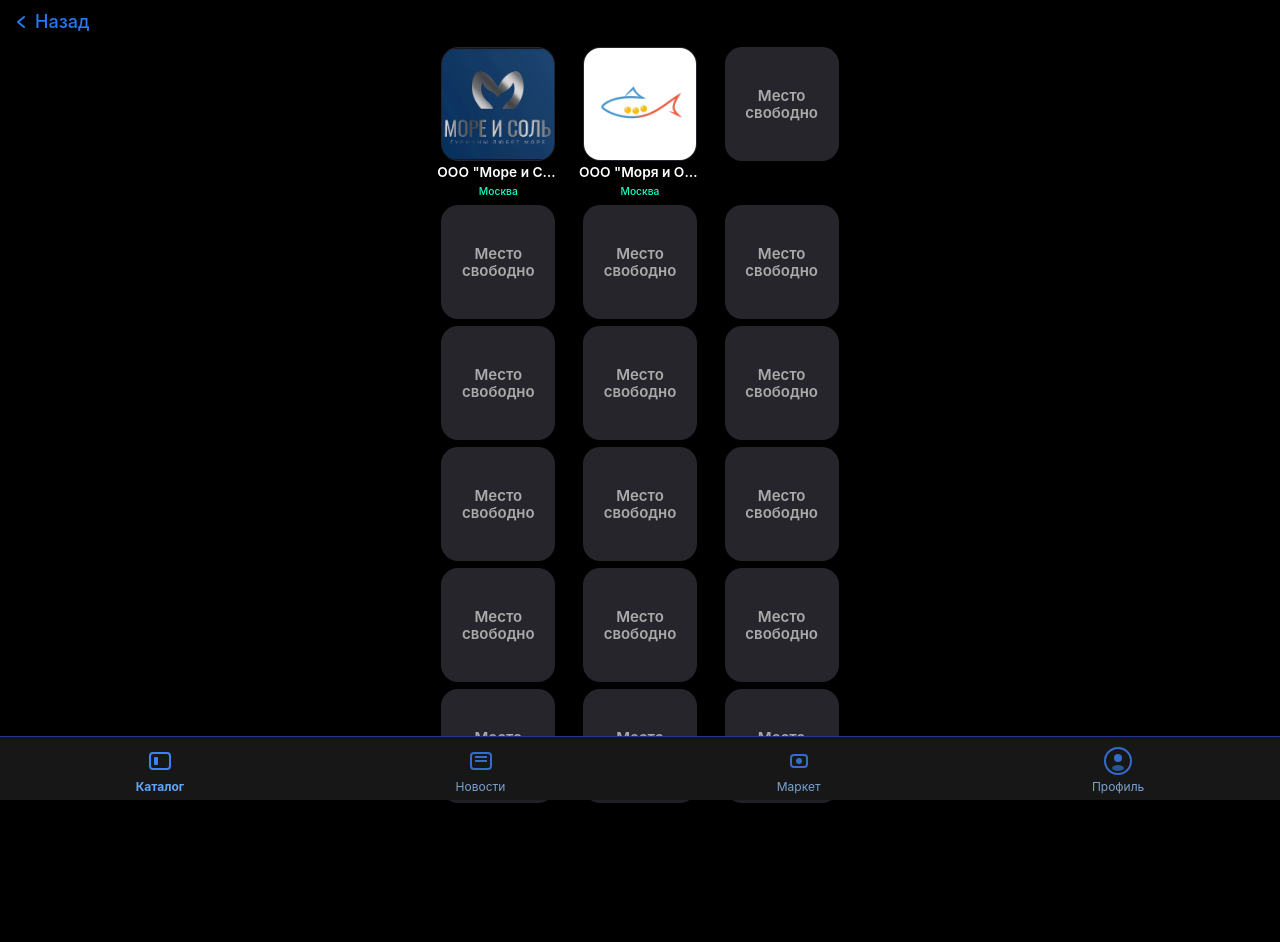
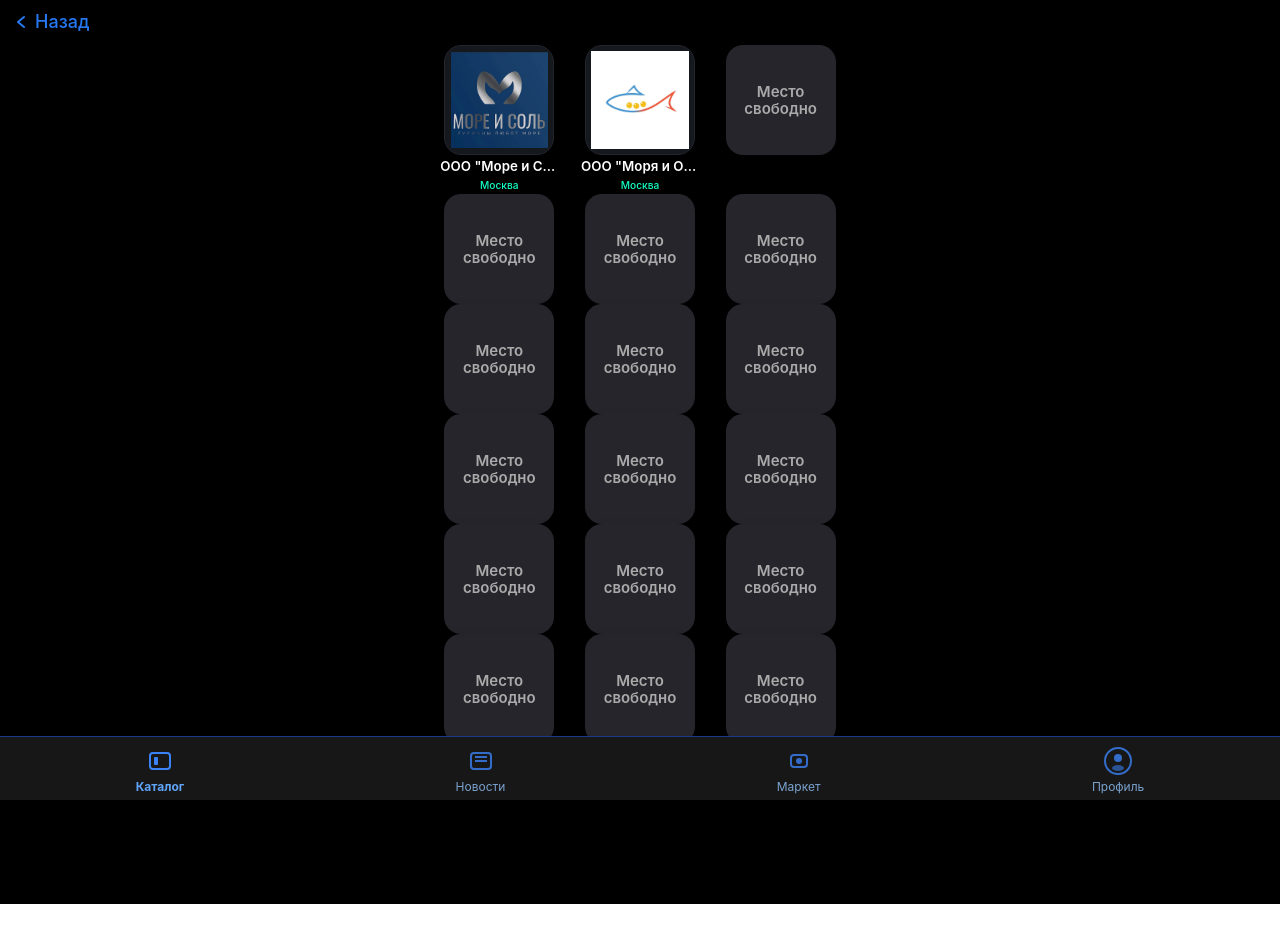
Before and after one commit to AlexSalavat/ikra-miniapp, a React (Create React App) app: page /catalog/suppliers in a window 1280 px wide. Shown: the top 942 px of the page. After the commit the page ends 904 px from the top, so only its background shows below. Built offline with nearby package versions, Linux system fonts and the light colour scheme.

Commit message:
fix: обновления компонентов, модальные окна,

```diff
--- a/src/components/Catalog.js
+++ b/src/components/Catalog.js
@@ -1,9 +1,11 @@
+// src/components/Catalog.js
+
 import React, { useState } from "react";
 import { useNavigate } from "react-router-dom";
 import suppliers from "../data/suppliers";
 
 const CARDS_COUNT = 18;
-const CARD_SIZE = 114; // твой текущий размер
+const CARD_SIZE = 110;
 
 export default function Catalog() {
   const navigate = useNavigate();
@@ -46,11 +48,18 @@ export default function Catalog() {
         maxWidth: 430,
         display: "grid",
         gridTemplateColumns: "repeat(3, 1fr)",
-        gap: 3,
+        gap: "0px",
+        rowGap: "0px",
         padding: "0 4px"
       }}>
         {cards.map((card, idx) => (
-          <div key={card.id} style={{ display: "flex", flexDirection: "column", alignItems: "center" }}>
+          <div key={card.id} style={{
+            display: "flex",
+            flexDirection: "column",
+            alignItems: "center",
+            marginBottom: 0,
+            marginTop: 0
+          }}>
             <div
               onClick={() => !card.isPlaceholder && navigate(`/supplier/${card.id}`)}
               onMouseDown={() => setActiveIdx(idx)}
@@ -62,7 +71,7 @@ export default function Catalog() {
                 background: card.isPlaceholder
                   ? "#25252b"
                   : (activeIdx === idx
-                    ? "linear-gradient(100deg, #25f7d0 15%, #297fff 85%)"
+                    ? "radial-gradient(circle at 50% 60%, #2196f3 60%, #2678f350 100%, #16181c 100%)"
                     : "#15181c"),
                 borderRadius: 17,
                 boxShadow: "0 2px 10px #19171c16",
@@ -72,11 +81,9 @@ export default function Catalog() {
                 cursor: card.isPlaceholder ? "default" : "pointer",
                 height: CARD_SIZE,
                 width: CARD_SIZE,
-                marginBottom: 2,
-                marginTop: 2,
                 border: card.isPlaceholder ? "none" : "1.2px solid #23242d",
                 overflow: "hidden",
-                transition: "box-shadow .17s, background .18s",
+                transition: "box-shadow .17s, background .15s",
                 padding: 0
               }}
             >
@@ -94,8 +101,8 @@ export default function Catalog() {
                   src={card.logo || "/images/no-logo.webp"}
                   alt={card.name}
                   style={{
-                    width: "100%",
-                    height: "100%",
+                    width: "90%",
+                    height: "90%",
                     objectFit: "contain",
                     background: "transparent",
                     display: "block"
@@ -111,20 +118,20 @@ export default function Catalog() {
                   textAlign: "center",
                   fontWeight: 600,
                   color: "#fff",
-                  fontSize: 13.7,
+                  fontSize: 13.3,
                   letterSpacing: 0.01,
                   whiteSpace: "nowrap",
                   overflow: "hidden",
                   textOverflow: "ellipsis",
                   maxWidth: CARD_SIZE + 8,
                   marginBottom: 1,
-                  marginTop: -1
+                  marginTop: 2
                 }}>
                   {card.name}
                 </div>
                 <div style={{
                   color: "#13ffc4",
-                  fontSize: 10.3,
+                  fontSize: 10.2,
                   fontWeight: 500,
                   marginBottom: 1,
                   textAlign: "center"
--- a/src/components/LogisticsShowcase.js
+++ b/src/components/LogisticsShowcase.js
@@ -1,18 +1,23 @@
+// src/components/LogisticsShowcase.js
+
 import React from "react";
 import { useNavigate } from "react-router-dom";
 import logistics from "../data/logistics";
 
 const CARDS_COUNT = 10;
-const CARD_SIZE = 138;  // Подгони под свой экран, увеличь если надо
+const CARD_SIZE = 120;
 
 export default function LogisticsShowcase() {
   const navigate = useNavigate();
 
   const cards = [
-    ...logistics.map(l => ({ ...l, isPlaceholder: false })),
+    ...logistics.map(c => ({ ...c, isPlaceholder: false })),
     ...Array(CARDS_COUNT - logistics.length).fill(0).map((_, i) => ({
       isPlaceholder: true,
-      id: "empty-" + (i + 1)
+      id: "empty-" + (i + 1),
+      name: "Место свободно",
+      region: "",
+      logo: ""
     }))
   ].slice(0, CARDS_COUNT);
 
@@ -42,27 +47,31 @@ export default function LogisticsShowcase() {
       </button>
       <div style={{
         width: "100%",
-        maxWidth: 440,
+        maxWidth: 430,
         display: "grid",
         gridTemplateColumns: "repeat(2, 1fr)",
-        gap: 4,
+        gap: "0px",
+        rowGap: "0px",
         padding: "0 4px"
       }}>
         {cards.map((card, idx) => (
-          <div key={card.id} style={{ display: "flex", flexDirection: "column", alignItems: "center" }}>
+          <div key={card.id} style={{
+            display: "flex",
+            flexDirection: "column",
+            alignItems: "center",
+            marginBottom: 0,
+            marginTop: 0
+          }}>
             <div
               style={{
-                background: card.isPlaceholder ? "#25252b" : "#16181e",
+                background: card.isPlaceholder ? "#25252b" : "#16181c",
                 borderRadius: 17,
-                boxShadow: "0 2px 10px #18171c15",
+                boxShadow: "0 2px 10px #19171c16",
                 display: "flex",
                 alignItems: "center",
                 justifyContent: "center",
-                cursor: card.isPlaceholder ? "default" : "pointer",
                 height: CARD_SIZE,
                 width: CARD_SIZE,
-                marginBottom: 2,
-                marginTop: 2,
                 border: card.isPlaceholder ? "none" : "1.2px solid #23242d",
                 overflow: "hidden",
                 padding: 0
@@ -71,25 +80,29 @@ export default function LogisticsShowcase() {
               {card.isPlaceholder ? (
                 <span style={{
                   color: "#aaa",
-                  fontSize: 16,
+                  fontSize: 15,
                   fontWeight: 600,
                   textAlign: "center",
                   lineHeight: "17px",
                   whiteSpace: "pre-line"
                 }}>Место{"\n"}свободно</span>
               ) : (
+                card.logo ? (
                   <img
-                  src={card.logo || "/images/no-logo.webp"}
+                    src={card.logo}
                     alt={card.name}
                     style={{
                       width: "100%",
                       height: "100%",
-                    objectFit: "contain",
+                      objectFit: "contain", // objectFit: "cover" если фото квадратное
                       background: "transparent",
                       display: "block"
                     }}
                     onError={e => { e.target.src = "/images/no-logo.webp"; }}
                   />
+                ) : (
+                  <span style={{ color: "#2690fc", fontSize: 21 }}>?</span>
+                )
               )}
             </div>
             {/* Текст под карточкой */}
@@ -99,20 +112,20 @@ export default function LogisticsShowcase() {
                   textAlign: "center",
                   fontWeight: 600,
                   color: "#fff",
-                  fontSize: 13.2,
+                  fontSize: 13.3,
                   letterSpacing: 0.01,
                   whiteSpace: "nowrap",
                   overflow: "hidden",
                   textOverflow: "ellipsis",
-                  maxWidth: CARD_SIZE + 10,
+                  maxWidth: CARD_SIZE + 8,
                   marginBottom: 1,
-                  marginTop: -1
+                  marginTop: 2
                 }}>
                   {card.name}
                 </div>
                 <div style={{
-                  color: "#13ffc4",
-                  fontSize: 10.3,
+                  color: "#18f8a9",
+                  fontSize: 10.2,
                   fontWeight: 500,
                   marginBottom: 1,
                   textAlign: "center"
```
Lines whose indentation alone changed are shown as unchanged.
